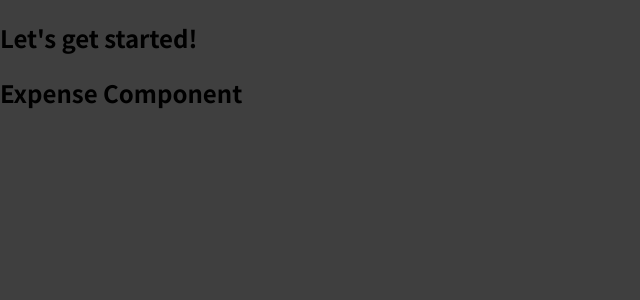
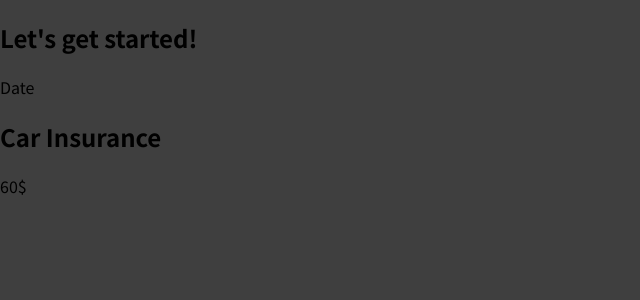
Before and after one commit to benasi000/MoneyTracker, a JavaScript app: page / in a window 1280 px wide. Shown: the top 300 px of the page, without its empty margins (0-640 px from the left). Built offline with nearby package versions, Linux system fonts and the light colour scheme.

Commit message:
MoneyTracker: [0005] - dummy text to ExpenseItem.js

```diff
--- a/src/components/ExpenseItem.js
+++ b/src/components/ExpenseItem.js
@@ -1,5 +1,13 @@
-function ExpenseItem(){
-    return <h2>Expense Component</h2>
+function ExpenseItem() {
+    return (
+        <div>
+            <div>Date</div>
+            <div>
+                <h2>Car Insurance</h2>
+                <div>60$</div>
+            </div>
+        </div>
+    );
 }
 
 export default ExpenseItem;
```
